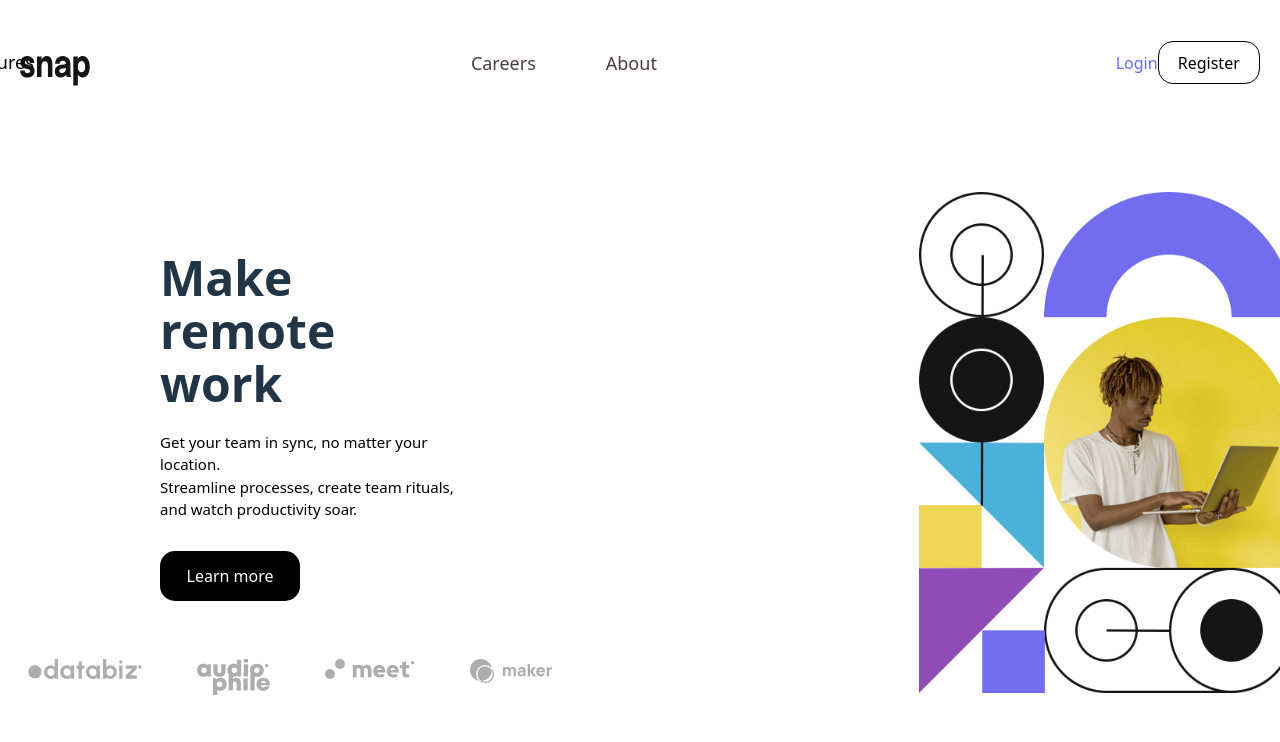
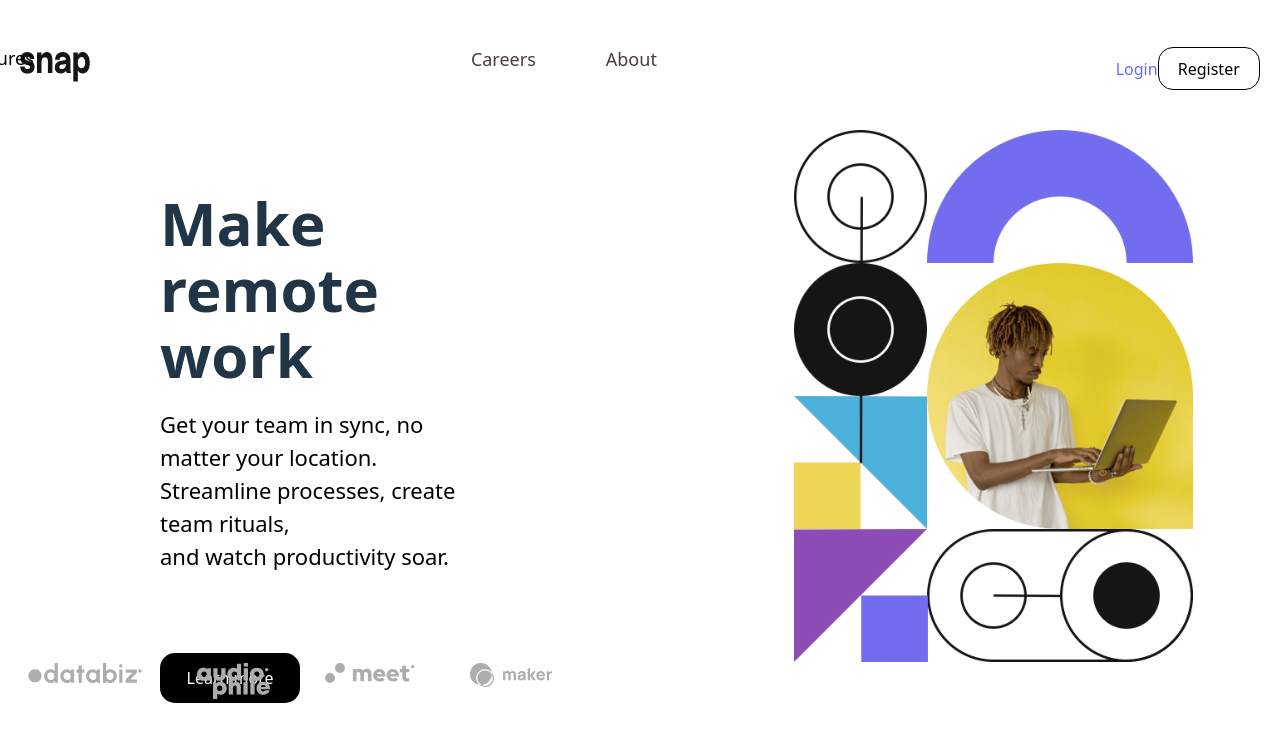
Before and after one commit to Ndima-karabo17/UI-Challenge-React, a React (Vite) app: page / in a window 1280 px wide. Shown: the top 742 px of the page. Built offline with nearby package versions, Linux system fonts and the light colour scheme.

Commit message:
Update Styles.css
I have shifted an image and icons to be a little bit up

```diff
--- a/src/Styles.css
+++ b/src/Styles.css
@@ -95,7 +95,7 @@ font-size: 18px;
 }
 .makes-div{
   display: flex;
-  margin-top: 40px;
+  margin-top: -20px;
   justify-content: space-between;
   padding: 60px;
 }
@@ -106,7 +106,7 @@ margin-top: 60px;
 }
 
 #first-heading{
-  font-size: 48px;
+  font-size: 60px;
   margin-bottom: 20px;
 
 }
@@ -114,6 +114,7 @@ margin-top: 60px;
   background-color: transparent;
   border: 1px solid black;
   border-radius: 15px;
+  margin-top: 10px;
  }
 
 .login{
@@ -128,7 +129,7 @@ margin-top: 60px;
  }
 
  .paragraph{
-  font-size: 15px;
+  font-size: 22px;
   color: black;
   margin-bottom: 30px;
  }
@@ -139,6 +140,7 @@ margin-top: 60px;
   height: 50px;
   width: 140px;
   color: white;
+  margin-top: 50px;
 
 }
 .learn:hover{
@@ -148,9 +150,11 @@ border: 1px solid black;
 }
 
 .big-image #laptop-guy{
-width: 100%;
-max-width: 50%;
+width: 55%;
+
 height: auto;
+
+
 }
 .infor{
   display: flex;
@@ -164,6 +168,6 @@ height: auto;
 margin-top: -100px;
 }
 #laptop-guy{
-  margin-left: 450px;
+  margin-left: 300px;
 
 }
```
